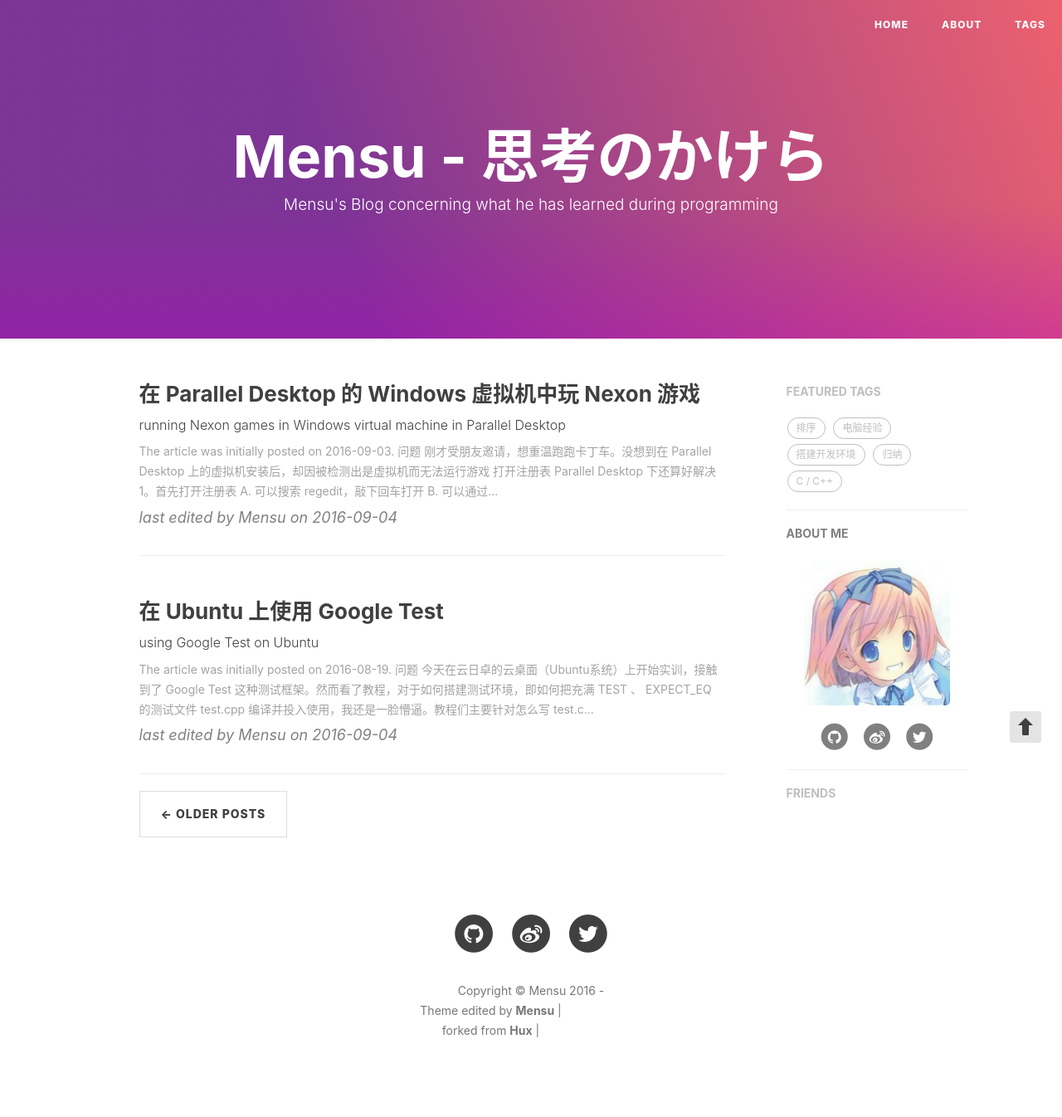
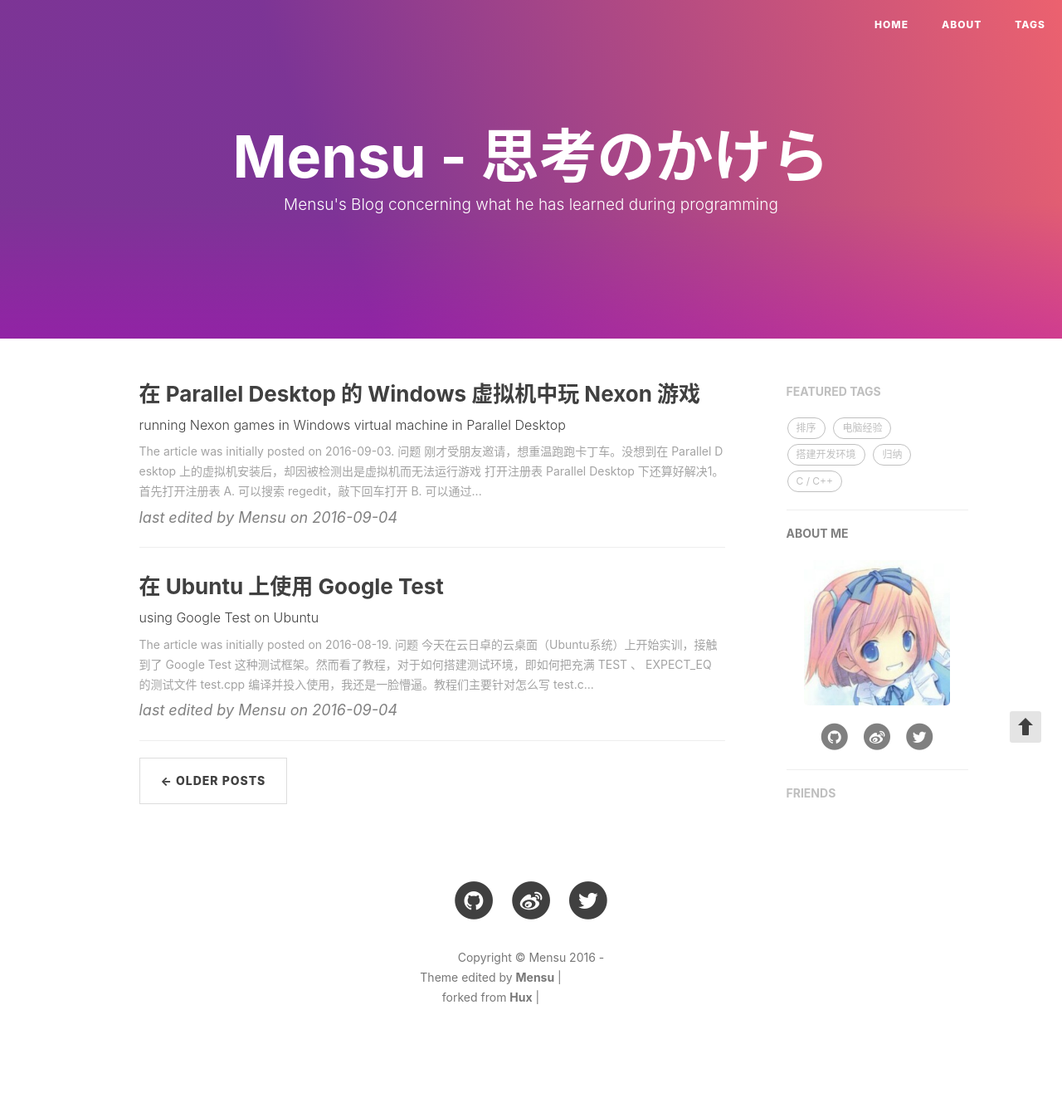
Before and after one commit to Mensu/mensu.github.io, a Jekyll site: the page built from index.html, in a window 1280 px wide. Shown: the whole page at 83% size. Built offline with Jekyll 4.4.1, drawn with Linux system fonts in a browser that asks for light colours; the list of posts is cut into pages by our own code; comment, search, counter and statistics services are not loaded; after the commit the page ends 1306 px from its top, so only the background shows below that; grey boxes are pictures that could not be loaded.

Commit message:
fix a bug where horizontally overflowed text would generate a horizontal scroll bar on mobile devices

```diff
--- a/css/mensu-blog.css
+++ b/css/mensu-blog.css
@@ -233,8 +233,8 @@
     margin-top: -0.1em;
   }
 }
-.post-container * {
-  overflow-x: scroll;
+.post-container {
+  word-break: break-all;
 }
 .post-container h1,
 .post-container h2,
--- a/less/mensu-blog.less
+++ b/less/mensu-blog.less
@@ -127,9 +127,7 @@
 
 // In the post
 .post-container {
-	* {
-    overflow-x: scroll;
-	}
+	word-break: break-all;
 	h1,
 	h2,
 	h3,
```
Also changed, not shown: 1 other file.
